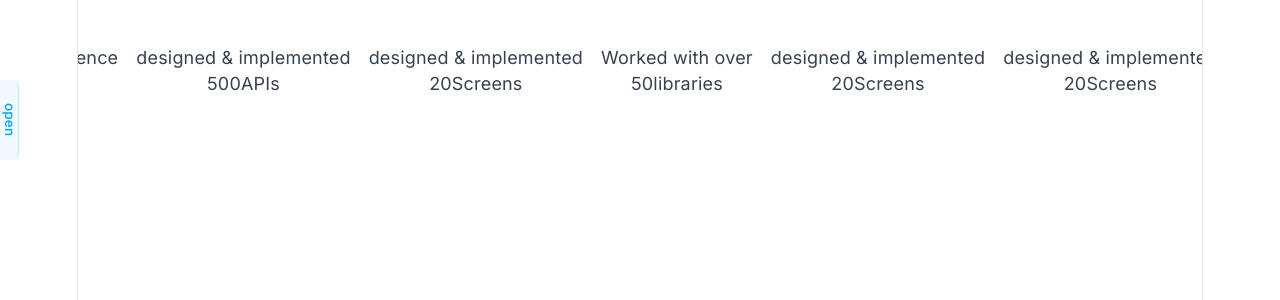
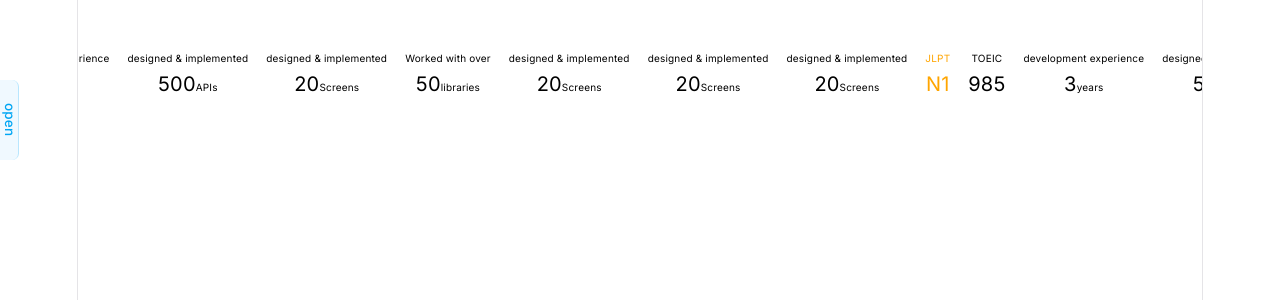
Before and after one commit to yeatz0408/portfolio-noahjung, a React (Vite) app in the folder portfolio-noahjung/: page /career in a window 1280 px wide. Shown: the top 300 px of the page. Built offline with nearby package versions, Linux system fonts and the light colour scheme; the HTML template or start-up script is replaced by a standard one.

Commit message:
add color to the text carousel

```diff
--- a/portfolio-noahjung/src/component/Carousel.tsx
+++ b/portfolio-noahjung/src/component/Carousel.tsx
@@ -66,7 +66,7 @@ const TechCarousel = ({
                 ))}
                 {textItems && textItems.map((item, idx) => (
                     <div key={`${idx}-${item.topText}-${item.mainText}-${item.subText}`}>
-                        <SizedTexts topText={item.topText} mainText={item.mainText} subText={item.subText} />
+                        <SizedTexts topText={item.topText} mainText={item.mainText} subText={item.subText} color={item.color} />
                     </div>
                 ))}
             </div>
@@ -99,11 +99,11 @@ function SizedTexts({
     color = "black"
 }: SizedTextProps) {
     return (<>
-        <div>
-            <div>{topText}</div>
+        <div style={{ color }}>
+            <div style={{ fontSize: topTextSize }}>{topText}</div>
             <div>
-                <span>{mainText}</span>
-                <span>{subText}</span>
+                <span style={{ fontSize: mainTextSize }}>{mainText}</span>
+                <span style={{ fontSize: subTextSize }}>{subText}</span>
             </div>
         </div>
     </>)
--- a/portfolio-noahjung/src/pages/Career.tsx
+++ b/portfolio-noahjung/src/pages/Career.tsx
@@ -5,7 +5,7 @@ import type { SizedTextProps } from "../component/Carousel"
 const Career = () => {
 
     const careerSummaryTexts: SizedTextProps[] = [
-        { topText: "JLPT", topTextSize: 30, mainText: "N1", mainTextSize: 50, subText: "", subTextSize: 20, color: "black" },
+        { topText: "JLPT", topTextSize: 30, mainText: "N1", mainTextSize: 50, subText: "", subTextSize: 20, color: "orange" },
         { topText: "TOEIC", topTextSize: 30, mainText: "985", mainTextSize: 50, subText: "", subTextSize: 20, color: "black" },
         { topText: "development experience", topTextSize: 30, mainText: "3", mainTextSize: 50, subText: "years", subTextSize: 20, color: "black" },
         { topText: "designed & implemented", topTextSize: 30, mainText: "500", mainTextSize: 50, subText: "APIs", subTextSize: 20, color: "black" },
```
